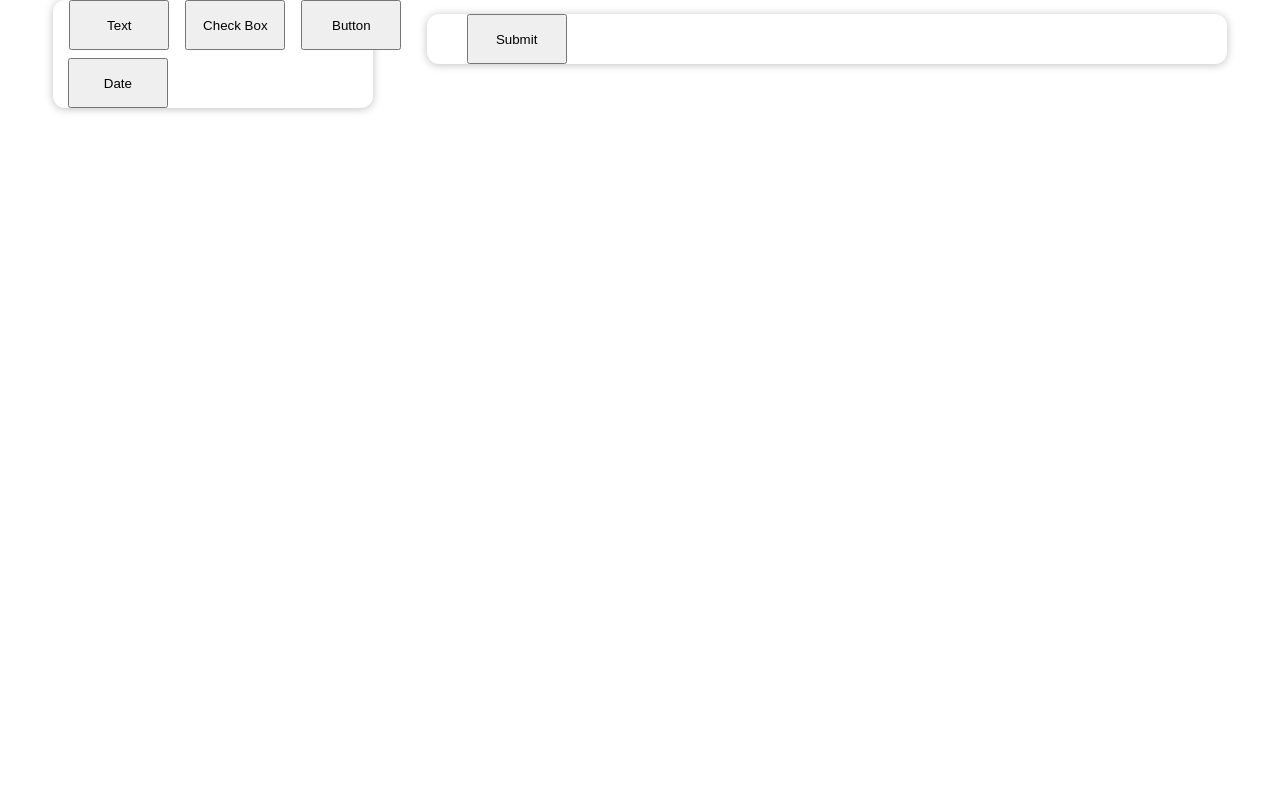
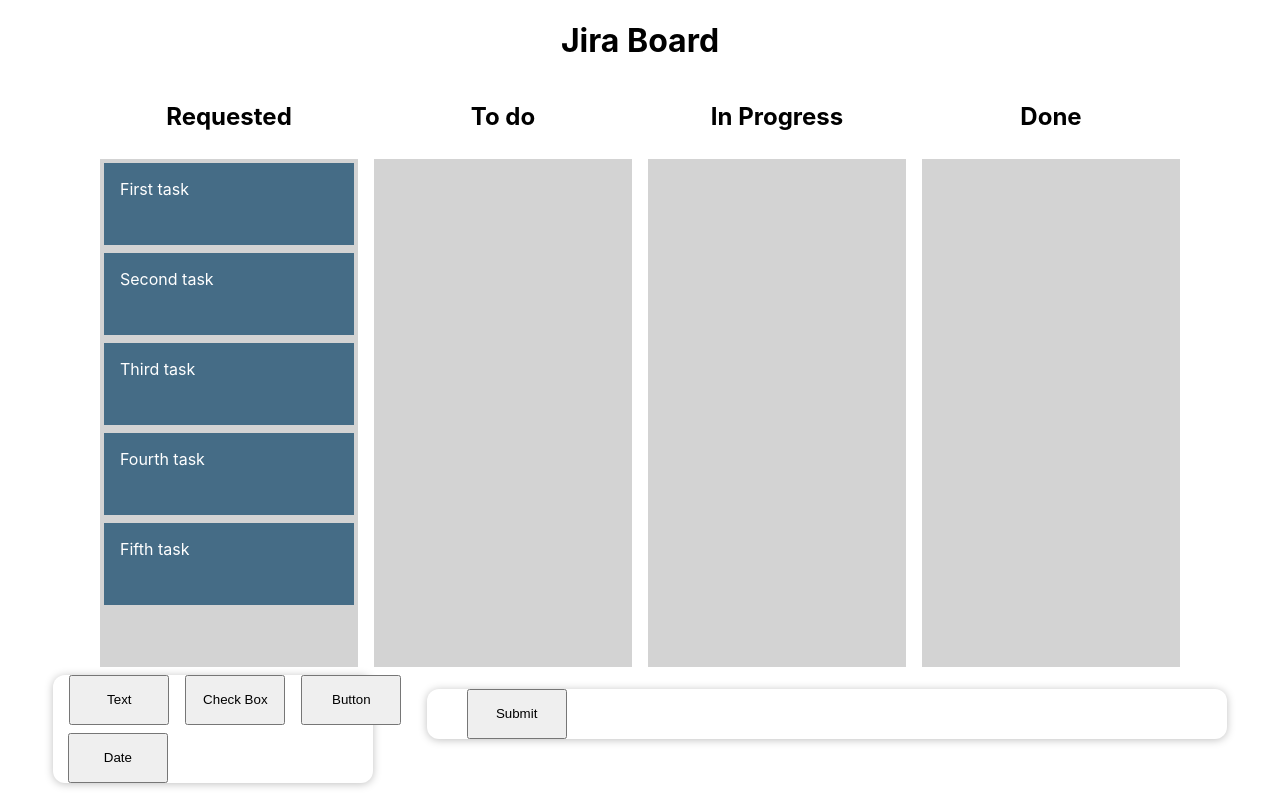
Before and after one commit to hamzaozan/bitirmebabagg, a React (Create React App) app: page / in a window 1280 px wide. Built offline with nearby package versions, Linux system fonts and the light colour scheme.

Commit message:
Denemeyi deneme

```diff
--- a/src/App.js
+++ b/src/App.js
@@ -10,6 +10,7 @@
 import AddressReturner from "./Components/Returners/AddressReturner";
 import Asd from './Asd';
 import FormOut from "./FormOut";
+import Deneme from "./Deneme";
 
 function App() {
   const [submitted,setSubmitted] = useState('')
@@ -52,6 +53,7 @@
 
   return (
     <div>
+      <Deneme/>
       <Row>
         <Col span={1}/>
         <Col span={6}>
--- /dev/null
+++ b/src/Deneme.js
@@ -0,0 +1,153 @@
+import React, { useState } from "react";
+import { DragDropContext, Draggable, Droppable } from "react-beautiful-dnd";
+
+const tasks = [
+  { id: "1", content: "First task" },
+  { id: "2", content: "Second task" },
+  { id: "3", content: "Third task" },
+  { id: "4", content: "Fourth task" },
+  { id: "5", content: "Fifth task" }
+];
+
+const taskStatus = {
+  requested: {
+    name: "Requested",
+    items: tasks
+  },
+  toDo: {
+    name: "To do",
+    items: []
+  },
+  inProgress: {
+    name: "In Progress",
+    items: []
+  },
+  done: {
+    name: "Done",
+    items: []
+  }
+};
+
+const onDragEnd = (result, columns, setColumns) => {
+  if (!result.destination) return;
+  const { source, destination } = result;
+
+  if (source.droppableId !== destination.droppableId) {
+    const sourceColumn = columns[source.droppableId];
+    const destColumn = columns[destination.droppableId];
+    const sourceItems = [...sourceColumn.items];
+    const destItems = [...destColumn.items];
+    const [removed] = sourceItems.splice(source.index, 1);
+    destItems.splice(destination.index, 0, removed);
+    setColumns({
+      ...columns,
+      [source.droppableId]: {
+        ...sourceColumn,
+        items: sourceItems
+      },
+      [destination.droppableId]: {
+        ...destColumn,
+        items: destItems
+      }
+    });
+  } else {
+    const column = columns[source.droppableId];
+    const copiedItems = [...column.items];
+    const [removed] = copiedItems.splice(source.index, 1);
+    copiedItems.splice(destination.index, 0, removed);
+    setColumns({
+      ...columns,
+      [source.droppableId]: {
+        ...column,
+        items: copiedItems
+      }
+    });
+  }
+};
+
+function Deneme() {
+  const [columns, setColumns] = useState(taskStatus);
+  return (
+    <div>
+      <h1 style={{ textAlign: "center" }}>Jira Board</h1>
+      <div
+        style={{ display: "flex", justifyContent: "center", height: "100%" }}
+      >
+        <DragDropContext
+          onDragEnd={(result) => onDragEnd(result, columns, setColumns)}
+        >
+          {Object.entries(columns).map(([columnId, column], index) => {
+            return (
+              <div
+                style={{
+                  display: "flex",
+                  flexDirection: "column",
+                  alignItems: "center"
+                }}
+                key={columnId}
+              >
+                <h2>{column.name}</h2>
+                <div style={{ margin: 8 }}>
+                  <Droppable droppableId={columnId} key={columnId}>
+                    {(provided, snapshot) => {
+                      return (
+                        <div
+                          {...provided.droppableProps}
+                          ref={provided.innerRef}
+                          style={{
+                            background: snapshot.isDraggingOver
+                              ? "lightblue"
+                              : "lightgrey",
+                            padding: 4,
+                            width: 250,
+                            minHeight: 500
+                          }}
+                        >
+                          {column.items.map((item, index) => {
+                            return (
+                              <Draggable
+                                key={item.id}
+                                draggableId={item.id}
+                                index={index}
+                              >
+                                {(provided, snapshot) => {
+                                  return (
+                                    <div
+                                      ref={provided.innerRef}
+                                      {...provided.draggableProps}
+                                      {...provided.dragHandleProps}
+                                      style={{
+                                        userSelect: "none",
+                                        padding: 16,
+                                        margin: "0 0 8px 0",
+                                        minHeight: "50px",
+                                        backgroundColor: snapshot.isDragging
+                                          ? "#263B4A"
+                                          : "#456C86",
+                                        color: "white",
+                                        ...provided.draggableProps.style
+                                      }}
+                                    >
+                                      {item.content}
+                                    </div>
+                                  );
+                                }}
+                              </Draggable>
+                            );
+                          })}
+                          {provided.placeholder}
+                        </div>
+                      );
+                    }}
+                  </Droppable>
+                </div>
+              </div>
+            );
+          })}
+        </DragDropContext>
+      </div>
+    </div>
+  );
+}
+
+export default Deneme;
```
